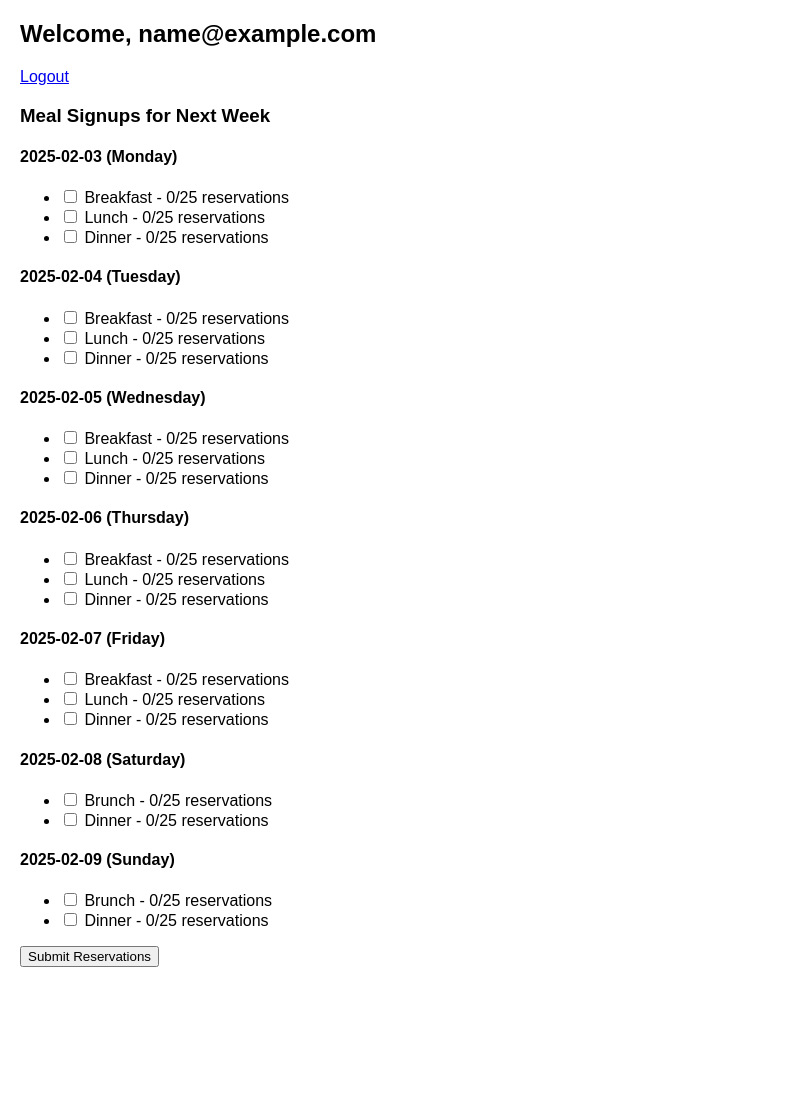
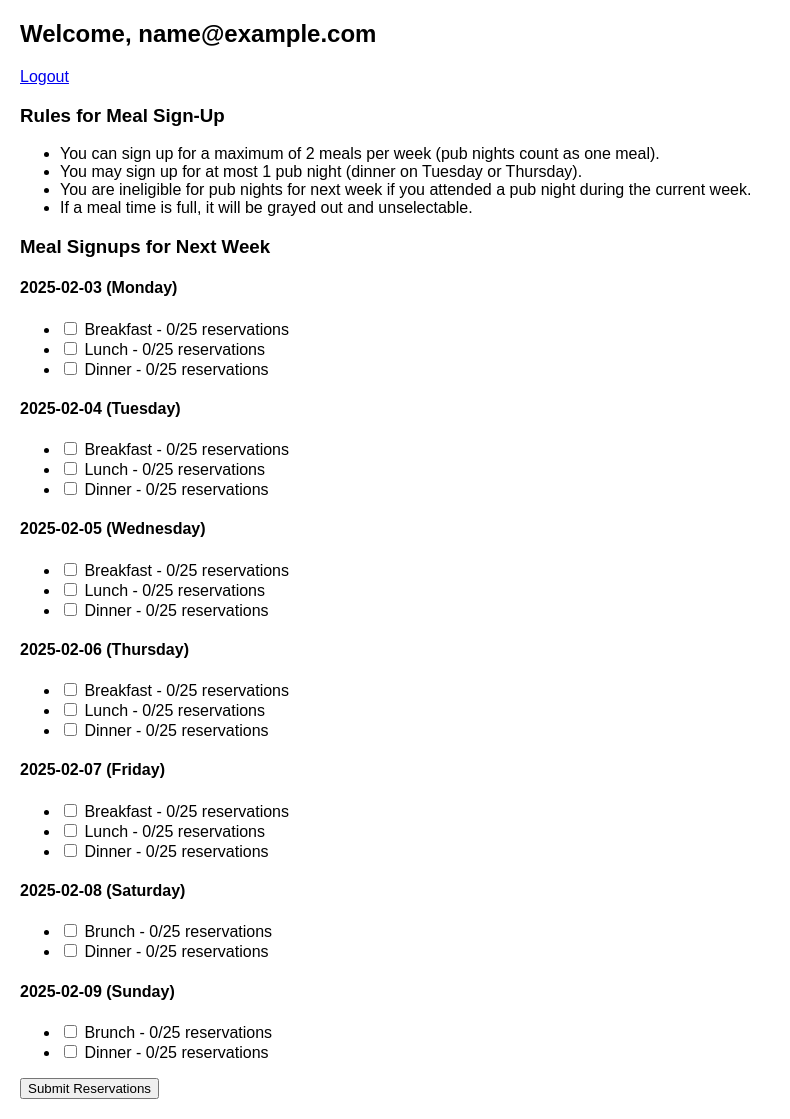
Before and after one commit to conjfrnk/charter-meals, a Flask app: page / in a window 1280 px wide. Shown: the whole page, without its empty margins (0-790 px from the left). Before the commit the page ends 967 px from the top, so only its background shows below. Run offline with Flask 3, Linux system fonts and the light colour scheme; the visitor is signed in with stand-in values (Sample User, id 1); data comes from the database, SQL or seed files in the repository; data that the repository does not hold is empty.

Commit message:
chatgpt helped

```diff
--- a/app.py
+++ b/app.py
@@ -29,18 +29,14 @@ except FileNotFoundError:
         "Secret key file not found. Please create a 'secrets.txt' file with a generated secret key."
     )
 
-# Database location as specified:
+# Database location as specified
 app.config["DATABASE"] = "/var/www/data/meals.db"
 
 
-# ---------------------------
-# Database Helpers
-# ---------------------------
 def get_db():
     if "db" not in g:
         g.db = sqlite3.connect(app.config["DATABASE"])
         g.db.row_factory = sqlite3.Row
-        # Enable foreign keys for SQLite
         g.db.execute("PRAGMA foreign_keys = ON;")
     return g.db
 
@@ -66,13 +62,10 @@ def init_db_command():
     print("Initialized the database.")
 
 
-# ---------------------------
-# Custom Template Filters
-# ---------------------------
 @app.template_filter("weekday")
 def weekday_filter(date_str):
     d = datetime.strptime(date_str, "%Y-%m-%d").date()
-    return d.weekday()  # Monday=0, Tuesday=1, ..., Sunday=6
+    return d.weekday()
 
 
 @app.template_filter("dayname")
@@ -81,15 +74,7 @@ def dayname_filter(date_str):
     return d.strftime("%A")
 
 
-# ---------------------------
-# Next Week Meal Slot Generation
-# ---------------------------
 def generate_next_week_meal_slots():
-    """
-    Generate meal slots for the next week (Monday to Sunday).
-    For weekdays (Mon-Fri): breakfast, lunch, dinner.
-    For weekends (Sat-Sun): brunch, dinner.
-    """
     db = get_db()
     today = date.today()
     next_monday = today - timedelta(days=today.weekday()) + timedelta(days=7)
@@ -113,9 +98,6 @@ def generate_next_week_meal_slots():
     db.commit()
 
 
-# ---------------------------
-# Helper: Login Required
-# ---------------------------
 def login_required(view):
     @wraps(view)
     def wrapped_view(**kwargs):
@@ -126,21 +108,11 @@ def login_required(view):
     return wrapped_view
 
 
-# ---------------------------
-# Helper: Is This a Pub Slot?
-# ---------------------------
 def is_pub_slot(meal_slot):
-    """
-    Returns True if the given meal slot is a pub night.
-    For this app, dinner on Tuesday (weekday==1) or Thursday (weekday==3) is a pub night.
-    """
     slot_date = datetime.strptime(meal_slot["date"], "%Y-%m-%d").date()
     return meal_slot["meal_type"] == "dinner" and slot_date.weekday() in [1, 3]
 
 
-# ---------------------------
-# Routes for User Login/Signup
-# ---------------------------
 @app.route("/login", methods=["GET", "POST"])
 def login():
     if request.method == "POST":
@@ -164,9 +136,6 @@ def logout():
     return redirect(url_for("login"))
 
 
-# ---------------------------
-# User Index Page
-# ---------------------------
 @app.route("/")
 @login_required
 def index():
@@ -180,11 +149,9 @@ def index():
         (next_monday.isoformat(), next_sunday.isoformat()),
     )
     meal_slots = cur.fetchall()
-    # Group meal slots by date
     slots_by_date = {}
     for slot in meal_slots:
         slots_by_date.setdefault(slot["date"], []).append(slot)
-    # Sort slots in each day
     for day, slots in slots_by_date.items():
         day_obj = datetime.strptime(day, "%Y-%m-%d").date()
         if day_obj.weekday() < 5:
@@ -192,26 +159,26 @@ def index():
         else:
             order = {"brunch": 1, "dinner": 2}
         slots.sort(key=lambda s: order.get(s["meal_type"], 99))
-    # Get the user's current reservations (as strings)
     cur = db.execute(
         """
         SELECT meal_slot_id FROM reservations r
         JOIN meal_slots ms ON r.meal_slot_id = ms.id
         WHERE r.user_email = ? AND ms.date BETWEEN ? AND ?
-    """,
+        """,
         (session["user_email"], next_monday.isoformat(), next_sunday.isoformat()),
     )
     user_reservations = {str(row["meal_slot_id"]) for row in cur.fetchall()}
 
-    # Determine pub eligibility: if the user already has a pub night (dinner on Tue/Thu) in the last 2 weeks, they are not eligible.
-    two_weeks_ago = date.today() - timedelta(weeks=2)
+    # Determine pub eligibility based on current week.
+    this_monday = date.today() - timedelta(days=date.today().weekday())
+    this_sunday = this_monday + timedelta(days=6)
     cur = db.execute(
         """
         SELECT r.*, ms.date, ms.meal_type FROM reservations r
         JOIN meal_slots ms ON r.meal_slot_id = ms.id
-        WHERE r.user_email = ? AND ms.date >= ?
-    """,
-        (session["user_email"], two_weeks_ago.isoformat()),
+        WHERE r.user_email = ? AND ms.date BETWEEN ? AND ?
+        """,
+        (session["user_email"], this_monday.isoformat(), this_sunday.isoformat()),
     )
     pub_exists = any(
         (
@@ -230,9 +197,6 @@ def index():
     )
 
 
-# ---------------------------
-# Reserve Route (Update Reservations)
-# ---------------------------
 @app.route("/reserve", methods=["POST"])
 @login_required
 def reserve():
@@ -250,7 +214,6 @@ def reserve():
     db = get_db()
     user_email = session["user_email"]
 
-    # Get current reservations for next week (as strings)
     today = date.today()
     next_monday = today - timedelta(days=today.weekday()) + timedelta(days=7)
     next_sunday = next_monday + timedelta(days=6)
@@ -259,35 +222,28 @@ def reserve():
         SELECT meal_slot_id FROM reservations r
         JOIN meal_slots ms ON r.meal_slot_id = ms.id
         WHERE r.user_email = ? AND ms.date BETWEEN ? AND ?
-    """,
+        """,
         (user_email, next_monday.isoformat(), next_sunday.isoformat()),
     )
     current_reservations = set(str(row["meal_slot_id"]) for row in cur.fetchall())
-
     to_delete = current_reservations - selected_slots
     to_add = selected_slots - current_reservations
 
-    # Validate final selection against business rules.
-    final_non_pub = 0
-    final_pub = 0
+    # Enforce: no more than 2 total selections.
+    if len(selected_slots) > 2:
+        flash("You cannot select more than 2 meals per week.", "danger")
+        return redirect(url_for("index"))
+    # Enforce: at most 1 pub night.
+    pub_count = 0
     for slot_id in selected_slots:
         cur = db.execute("SELECT * FROM meal_slots WHERE id = ?", (slot_id,))
         meal_slot = cur.fetchone()
-        if not meal_slot:
-            flash(f"Meal slot {slot_id} not found.", "danger")
-            return redirect(url_for("index"))
-        if is_pub_slot(meal_slot):
-            final_pub += 1
-        else:
-            final_non_pub += 1
-    if final_non_pub > 2:
-        flash("You cannot have more than 2 non-pub meals.", "danger")
-        return redirect(url_for("index"))
-    if final_pub > 1:
-        flash("You cannot have more than 1 pub night.", "danger")
+        if meal_slot and is_pub_slot(meal_slot):
+            pub_count += 1
+    if pub_count > 1:
+        flash("You cannot select more than 1 pub night.", "danger")
         return redirect(url_for("index"))
 
-    # Check capacity for each slot in to_add.
     for slot_id in to_add:
         cur = db.execute("SELECT * FROM meal_slots WHERE id = ?", (slot_id,))
         meal_slot = cur.fetchone()
@@ -306,7 +262,6 @@ def reserve():
             )
             return redirect(url_for("index"))
 
-    # Remove reservations that were deselected.
     for slot_id in to_delete:
         try:
             db.execute(
@@ -317,7 +272,6 @@ def reserve():
             flash(f"Error deleting reservation for slot {slot_id}: {str(e)}", "danger")
             return redirect(url_for("index"))
 
-    # Add new reservations.
     for slot_id in to_add:
         try:
             db.execute(
@@ -338,9 +292,6 @@ def reserve():
     return redirect(url_for("index"))
 
 
-# ---------------------------
-# AJAX Endpoint for Meal Counts
-# ---------------------------
 @app.route("/meal_counts")
 def meal_counts():
     db = get_db()
@@ -351,11 +302,7 @@ def meal_counts():
     return jsonify(counts)
 
 
-# ---------------------------
-# Admin Routes and CSV Export
-# ---------------------------
 def check_admin_auth(username, password):
-    # To change the admin password, modify the values below.
     ADMIN_USERNAME = "admin"
     ADMIN_PASSWORD = "admin"  # Change this to your new password.
     return username == ADMIN_USERNAME and password == ADMIN_PASSWORD
@@ -384,7 +331,7 @@ def admin():
         FROM reservations r
         JOIN meal_slots ms ON r.meal_slot_id = ms.id
         ORDER BY ms.date, ms.meal_type
-    """
+        """
     )
     reservations = cur.fetchall()
     reservations_by_slot = {}
@@ -398,8 +345,85 @@ def admin():
                 "reservations": [],
             }
         reservations_by_slot[key]["reservations"].append(res)
+    # Get distinct week start dates (Mondays) from meal_slots, newest first.
+    cur = db.execute("SELECT DISTINCT date FROM meal_slots ORDER BY date DESC")
+    dates = [
+        datetime.strptime(row["date"], "%Y-%m-%d").date() for row in cur.fetchall()
+    ]
+    weeks = set()
+    for d in dates:
+        monday = d - timedelta(days=d.weekday())
+        weeks.add(monday)
+    week_list = sorted(list(weeks), reverse=True)
     return render_template(
-        "admin.html", users=users, reservations_by_slot=reservations_by_slot
+        "admin.html",
+        users=users,
+        reservations_by_slot=reservations_by_slot,
+        week_list=week_list,
+    )
+
+
+@app.route("/admin/download_meal_signups/<week_start>")
+@admin_required
+def admin_download_meal_signups_week(week_start):
+    db = get_db()
+    week_start_date = datetime.strptime(week_start, "%Y-%m-%d").date()
+    week_end_date = week_start_date + timedelta(days=6)
+    cur = db.execute(
+        """
+        SELECT ms.date, ms.meal_type, r.user_email, r.timestamp
+        FROM reservations r
+        JOIN meal_slots ms ON r.meal_slot_id = ms.id
+        WHERE ms.date BETWEEN ? AND ?
+        ORDER BY r.timestamp ASC
+        """,
+        (week_start_date.isoformat(), week_end_date.isoformat()),
+    )
+    rows = cur.fetchall()
+    output = io.StringIO()
+    writer = csv.writer(output)
+    writer.writerow(["date", "meal", "username"])
+    for row in rows:
+        username = row["user_email"].split("@")[0]
+        writer.writerow([row["date"], row["meal_type"], username])
+    csv_content = output.getvalue()
+    output.close()
+    return Response(
+        csv_content,
+        mimetype="text/csv",
+        headers={
+            "Content-disposition": "attachment; filename=meal_signups_"
+            + week_start
+            + ".csv"
+        },
+    )
+
+
+@app.route("/admin/download_all_meal_signups")
+@admin_required
+def admin_download_all_meal_signups():
+    db = get_db()
+    cur = db.execute(
+        """
+        SELECT ms.date, ms.meal_type, r.user_email, r.timestamp
+        FROM reservations r
+        JOIN meal_slots ms ON r.meal_slot_id = ms.id
+        ORDER BY r.timestamp ASC
+        """
+    )
+    rows = cur.fetchall()
+    output = io.StringIO()
+    writer = csv.writer(output)
+    writer.writerow(["date", "meal", "username"])
+    for row in rows:
+        username = row["user_email"].split("@")[0]
+        writer.writerow([row["date"], row["meal_type"], username])
+    csv_content = output.getvalue()
+    output.close()
+    return Response(
+        csv_content,
+        mimetype="text/csv",
+        headers={"Content-disposition": "attachment; filename=meal_signups_all.csv"},
     )
 
 
@@ -496,35 +520,6 @@ def admin_delete_reservation(reservation_id):
     return redirect(url_for("admin"))
 
 
-@app.route("/admin/download_meal_signups")
-@admin_required
-def admin_download_meal_signups():
-    db = get_db()
-    # Export CSV with columns: date, meal, username (sorted by timestamp)
-    cur = db.execute(
-        """
-        SELECT ms.date, ms.meal_type, r.user_email, r.timestamp
-        FROM reservations r
-        JOIN meal_slots ms ON r.meal_slot_id = ms.id
-        ORDER BY r.timestamp ASC
-    """
-    )
-    rows = cur.fetchall()
-    output = io.StringIO()
-    writer = csv.writer(output)
-    writer.writerow(["date", "meal", "username"])
-    for row in rows:
-        username = row["user_email"].split("@")[0]
-        writer.writerow([row["date"], row["meal_type"], username])
-    csv_content = output.getvalue()
-    output.close()
-    return Response(
-        csv_content,
-        mimetype="text/csv",
-        headers={"Content-disposition": "attachment; filename=meal_signups.csv"},
-    )
-
-
 @app.errorhandler(401)
 def unauthorized(error):
     return (
--- a/static/main.js
+++ b/static/main.js
@@ -1,5 +1,4 @@
 $(document).ready(function(){
-  // Function to update the reservation counts next to each meal slot.
   function updateCounts(){
     $.getJSON("/meal_counts", function(data){
       $.each(data, function(slot_id, count){
@@ -11,7 +10,7 @@ $(document).ready(function(){
           checkbox.prop("disabled", true);
           checkbox.parent().addClass("full");
         } else {
-          if(!checkbox.is(":checked")){
+          if(!checkbox.is(":checked") && !checkbox.hasClass("not-eligible")){
             checkbox.prop("disabled", false);
           }
           checkbox.parent().removeClass("full");
@@ -20,49 +19,40 @@ $(document).ready(function(){
     });
   }
   updateCounts();
-  // Update counts every 10 seconds.
   setInterval(updateCounts, 10000);
 
-  // Function to update the client timestamp.
   function updateTimestamp() {
     var ts = new Date().toISOString();
     $("#client_timestamp").val(ts);
     console.log("Timestamp updated: " + ts);
   }
 
-  // Enforce selection limits on change (this code remains from previous functionality).
   function enforceLimits(changedCheckbox) {
-    var pubCount = $("input[name='meal_slot'][data-pub='1']:checked").length;
-    var nonPubCount = $("input[name='meal_slot'][data-pub='0']:checked").length;
-    if (changedCheckbox.data('pub') === 1 && pubCount > 1) {
-      alert("You can only select 1 pub night. Please deselect the other pub night.");
-      changedCheckbox.prop('checked', false);
+    if (changedCheckbox.is(":checked")) {
+      var totalSelected = $("input[name='meal_slot']:checked").length;
+      if (totalSelected > 2) {
+        alert("You cannot select more than 2 meals in total.");
+        changedCheckbox.prop("checked", false);
         return;
       }
-    if (changedCheckbox.data('pub') === 0 && nonPubCount > 2) {
-      alert("You can only select 2 meals. Please deselect one to select a new one.");
-      changedCheckbox.prop('checked', false);
+      if (changedCheckbox.data("pub") === 1) {
+        var pubCount = $("input[name='meal_slot'][data-pub='1']:checked").length;
+        if (pubCount > 1) {
+          alert("You can only select 1 pub night.");
+          changedCheckbox.prop("checked", false);
           return;
         }
-    // Optionally, disable unchecked checkboxes if the limit is reached.
-    $("input[name='meal_slot'][data-pub='1']").each(function(){
-      if (!$(this).is(':checked')) {
-        if ($("input[name='meal_slot'][data-pub='1']:checked").length >= 1) {
-          $(this).prop('disabled', true);
-        } else {
-          $(this).prop('disabled', false);
       }
     }
-    });
-    $("input[name='meal_slot'][data-pub='0']").each(function(){
-      if (!$(this).is(':checked')) {
-        if ($("input[name='meal_slot'][data-pub='0']:checked").length >= 2) {
-          $(this).prop('disabled', true);
+    if ($("input[name='meal_slot']:checked").length >= 2) {
+      $("input[name='meal_slot']").not(":checked").prop("disabled", true);
     } else {
-          $(this).prop('disabled', false);
-        }
+      $("input[name='meal_slot']").each(function(){
+        if (!$(this).hasClass("not-eligible")) {
+          $(this).prop("disabled", false);
         }
       });
+    }
   }
 
   $("input[type='checkbox'][name='meal_slot']").change(function(){
--- a/templates/index.html
+++ b/templates/index.html
@@ -8,6 +8,16 @@
     You are not eligible to sign up for pub nights this week.
   </div>
 {% endif %}
+
+<div id="rules">
+  <h3>Rules for Meal Sign-Up</h3>
+  <ul>
+    <li>You can sign up for a maximum of 2 meals per week (pub nights count as one meal).</li>
+    <li>You may sign up for at most 1 pub night (dinner on Tuesday or Thursday).</li>
+    <li>You are ineligible for pub nights for next week if you attended a pub night during the current week.</li>
+    <li>If a meal time is full, it will be grayed out and unselectable.</li>
+  </ul>
+</div>
 
 <h3>Meal Signups for Next Week</h3>
 <form id="mealForm" method="POST" action="{{ url_for('reserve') }}">
@@ -23,7 +33,7 @@
                    data-pub="{{ 1 if is_pub else 0 }}"
                    data-capacity="{{ slot.capacity }}"
                    {% if slot.id|string in user_reservations %} checked {% endif %}
-                   {% if slot.meal_type == 'dinner' and slot.date|weekday in [1,3] and not eligible_for_pub and (slot.id|string not in user_reservations) %} disabled class="not-eligible" {% endif %}>
+                   {% if is_pub and not eligible_for_pub and (slot.id|string not in user_reservations) %} disabled class="not-eligible" {% endif %}>
             {{ slot.meal_type.capitalize() }} -
             <span id="count-{{ slot.id }}" data-capacity="{{ slot.capacity }}">0/{{ slot.capacity }} reservations</span>
           </label>
```
Also changed, not shown: templates/admin.html (+13 -2 lines). Lines whose indentation alone changed are shown as unchanged.
